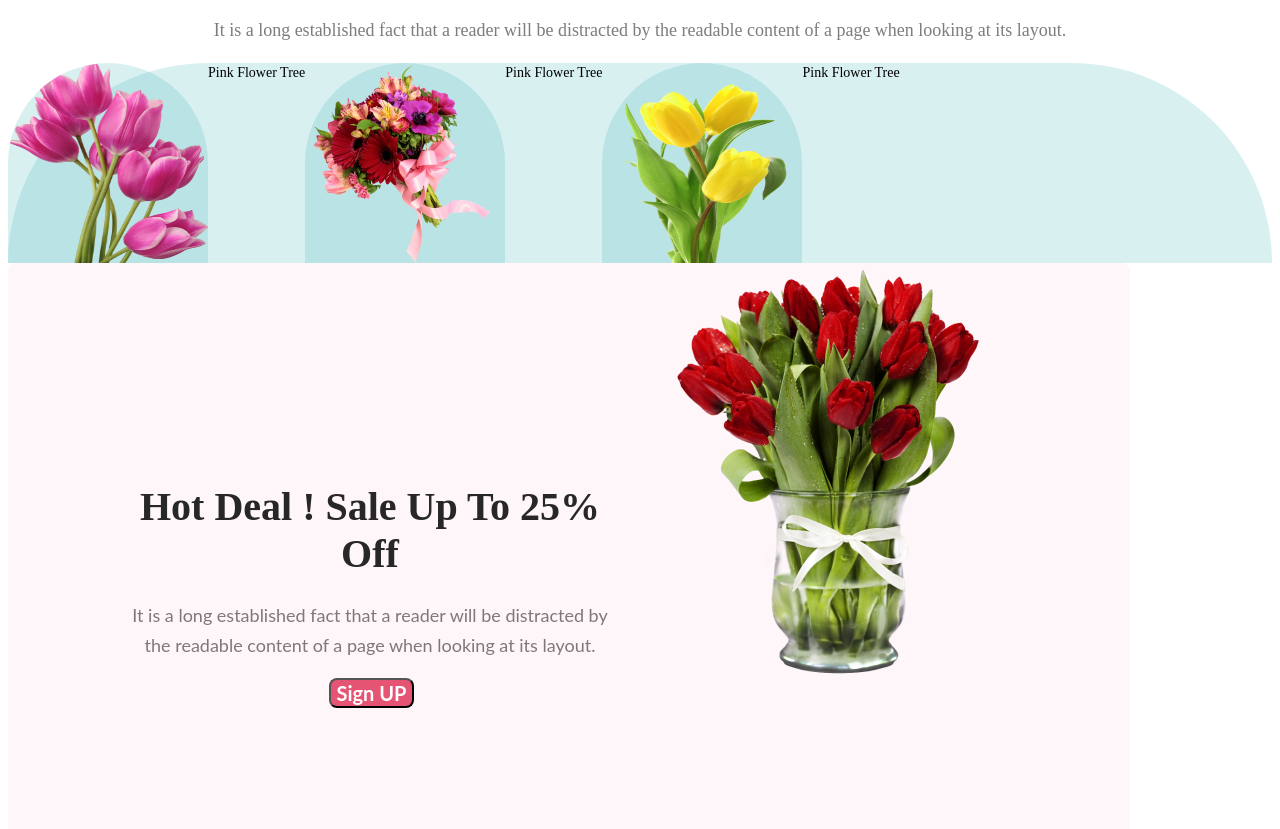
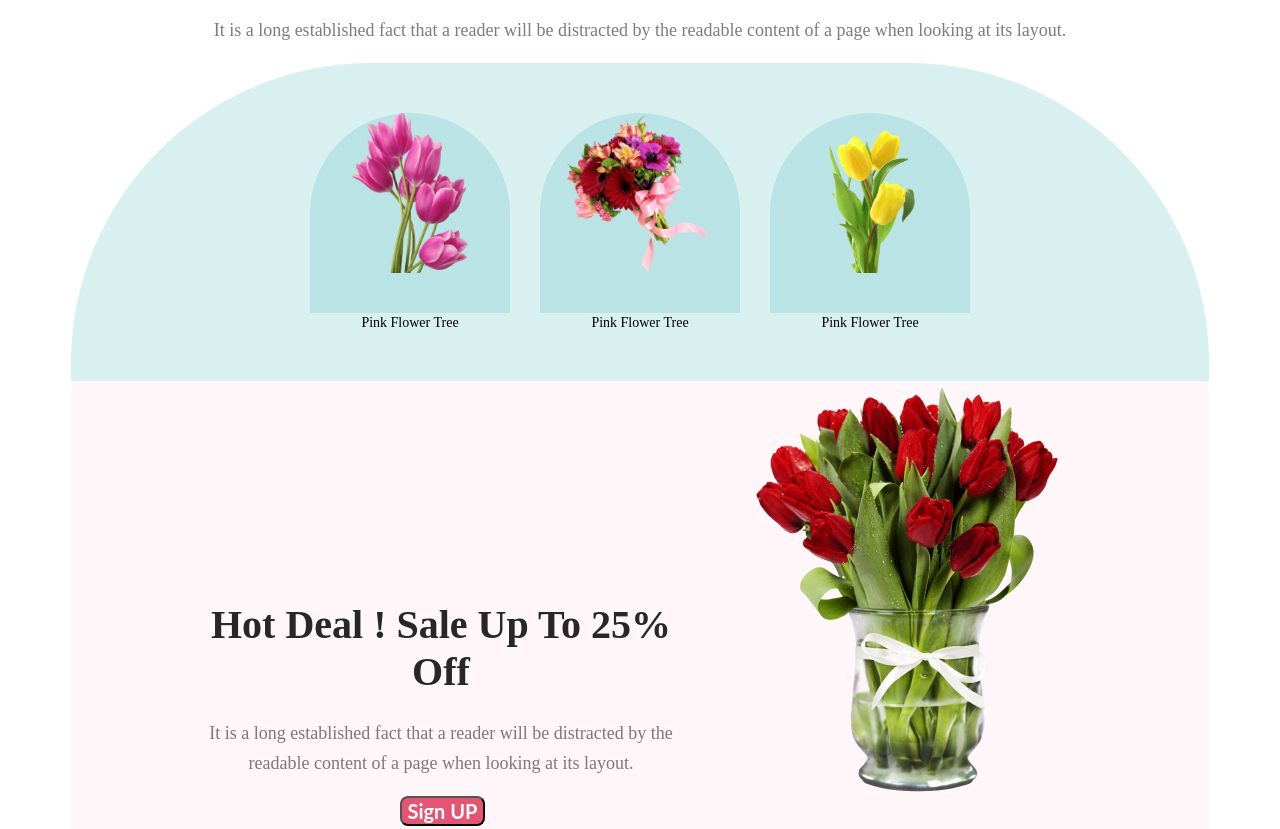
Before and after one commit to emon103/flowershop-asseignment, a plain HTML site: page index.html in a window 1280 px wide. Shown: the part 1023-1852 px from the top of the page. Drawn offline with Linux system fonts and the light colour scheme.

Commit message:
first commit

```diff
--- a/index.html
+++ b/index.html
@@ -1,11 +1,13 @@
 <!DOCTYPE html>
 <html lang="en">
+
 <head>
     <meta charset="UTF-8">
     <meta name="viewport" content="width=device-width, initial-scale=1.0">
     <title>Document</title>
     <link href="style.css" rel="stylesheet">
 </head>
+
 <body>
     <header>
         <div class="banner">
@@ -14,7 +16,9 @@
                     Let's make beautiful flowers a part of your life.
                 </h3>
                 <p class="banner-description">
-                        t is a long established fact that a reader will be distracted by the readable content of a page when looking at its layout. The point of using Lorem Ipsum is that it has a more-or-less normal distribution of letters.
+                    t is a long established fact that a reader will be distracted by the readable content of a page when
+                    looking at its layout. The point of using Lorem Ipsum is that it has a more-or-less normal
+                    distribution of letters.
                 </p>
                 <button class="primarybutton">Shop Now</button>
             </div>
@@ -25,15 +29,28 @@
         <section class="featured-flower">
             <div>
                 <h3 class="title">Our Featured Flowers</h3>
-                    <p class="featured-flower-description">It is a long established fact that a reader will be distracted by the readable content of a page when looking at its layout.</p>
+                <p class="featured-flower-description">It is a long established fact that a reader will be distracted by
+                    the readable content of a page when looking at its layout.</p>
             </div>
             <div class="image-container">
-                    <img class="featured-image" src="pngwing 6.png">
+                <div>
+                    <div class="featured-image">
+                        <img class="" width="" src="pngwing 6.png">
+                    </div>
                     <p class="image-caption">Pink Flower Tree</p>
-                    <img class="featured-image"  src="pngwing 5.png">
+                </div>
+                <div>
+                    <div class="featured-image">
+                        <img class="" width="" src="pngwing 5.png">
+                    </div>
                     <p class="image-caption">Pink Flower Tree</p>
-                    <img class="featured-image" src="pngwing 7.png">
+                </div>
+                <div>
+                    <div class="featured-image">
+                        <img class="" src="pngwing 7.png">
+                    </div>
                     <p class="image-caption">Pink Flower Tree</p>
+                </div>
             </div>
 
         </section>
@@ -43,7 +60,8 @@
         <section class="hot-deals">
             <div class="hotdeal-contents">
                 <h3 class="title">Hot Deal ! Sale Up To 25% Off</h3>
-            <p class="hotdeal-description">It is a long established fact that a reader will be distracted by the readable content of a page when looking at its layout.</p>
+                <p class="hotdeal-description">It is a long established fact that a reader will be distracted by the
+                    readable content of a page when looking at its layout.</p>
                 <button class="primarybutton">Sign UP</button>
             </div>
             <img class="hotdeal-pic" src="pngwing 8.png" alt="flowers">
@@ -51,14 +69,17 @@
         <section class="insta-pic">
             <div class="instagram">
                 <h3 class="title">Instagram</h3>
-                <p class="insta-description">It is a long established fact that a reader will be distracted by the readable content of a page when looking at its layout.</p>
+                <p class="insta-description">It is a long established fact that a reader will be distracted by the
+                    readable content of a page when looking at its layout.</p>
 
             </div>
 
+            <div class="insta_img_container">
                 <img class="intsa-images" src="Flower 01.png" alt="flower">
                 <img class="intsa-images" src="Rectangle 4.png" alt="flower">
                 <img class="intsa-images" src="Rectangle 5.png" alt="flower">
                 <img class="intsa-images" src="Rectangle 6.png" alt="flower">
+            </div>
         </section>
 
         <section class="latest-deal">
@@ -79,8 +100,10 @@
 
     <footer>
         <h3 class="footer-title"><span style="color:#E55473;">Flower</span>Shop</h3>
-        <p class="footer-description">It is a long established fact that a reader will be distracted by the readable content of a page when looking at its layout.</p>
+        <p class="footer-description">It is a long established fact that a reader will be distracted by the readable
+            content of a page when looking at its layout.</p>
         <p class="copyright">@2020-2023, FlowerShop.com. All rights reserved. </p>
     </footer>
 </body>
+
 </html>
--- a/style.css
+++ b/style.css
@@ -1,4 +1,8 @@
 /*primary styles*/
+section{
+    max-width: 90%;
+    margin: 0 auto;
+}
 .primarybutton{
     color: #FFF;
     font-family: Lato;
@@ -30,6 +34,8 @@
 }
 .banner{
     padding:20px;
+    max-width: 90%;
+    margin: 0 auto;
     display:flex;
     align-items: center;
     justify-content: space-between;
@@ -49,10 +55,6 @@
 }
 /*main section styles*/
 /*featured-flower section*/
-
-.featured-flower{
-    max-width:100%;
-}
 .featured-flower-description{
     color: rgba(39, 39, 39, 0.60);
     text-align: center;
@@ -65,6 +67,9 @@
     display:flex;
     border-radius: 300px 300px 0px 0px;
     background: rgba(5, 151, 160, 0.15);
+    justify-content: center;
+    gap: 30px;
+    padding: 50px 0;
 }
 .image-caption{
     text-align:center;
@@ -77,12 +82,19 @@ background: rgba(5, 151, 160, 0.15);
     height: 200px;
     flex-shrink: 0;
     border-radius: 300px 300px 0px 0px;
+    justify-content: center;
+    align-items: center;
+    border-radius: 300px 300px 0px 0px;
     background: rgba(5, 151, 160, 0.15);
+}
+.featured-image img {
+    max-width: 80%;
+    max-height: 80%;
 }
 /* hot deal section*/
 .hot-deals{
     display:flex;
-    max-width: 1122px;
+    margin: 0 auto;
     height: 620px;
     flex-shrink: 0;
     border-radius: 8px;
@@ -99,11 +111,9 @@ background: rgba(5, 151, 160, 0.15);
 }
 
 .hotdeal-description{
+    text-align: center;
     color: rgba(39, 39, 39, 0.60);
-    text-align: center;
-    font-family: Lato;
     font-size: 18px;
-    font-style: normal;
     font-weight: 400;
     line-height: 30px; /* 166.667% */
 }
@@ -116,6 +126,11 @@ background: rgba(5, 151, 160, 0.15);
 /*instagram section styles*/
 .instagram{
    margin-top: 0px;
+}
+.insta_img_container {
+    display: flex;
+    justify-content: center;
+    gap: 20px;
 }
 .insta-description{
     color: rgba(39, 39, 39, 0.60);
@@ -150,7 +165,11 @@ latest-deal-content{
     margin-bottom: px;
 
 }
+.latest-deal{
+    background-image: url('Rectangle 9.png');
+}
 .form{
+
     justify-content:center;
     display: flex;
     align-items: center;
```
Lines whose indentation alone changed are shown as unchanged.
